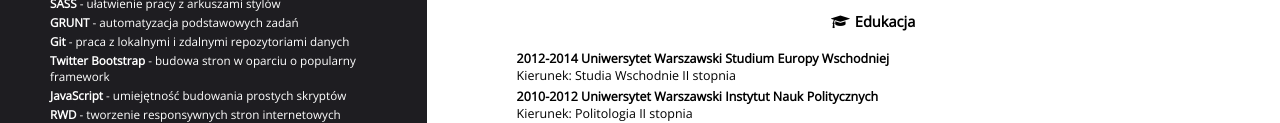
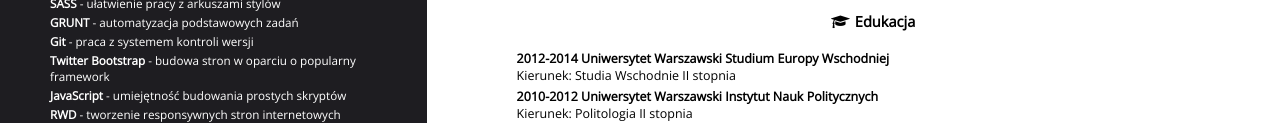
Before and after one commit to czerwin88/Portfolio, a plain HTML site: page index.html in a window 1280 px wide. Shown: the part 442-565 px from the top of the page. Drawn offline with nearby package versions, Linux system fonts and the light colour scheme.

Commit message:
Last fix I hope

```diff
--- a/index.html
+++ b/index.html
@@ -27,7 +27,7 @@
                         <li><b>CSS3</b> - nadawanie stronom wyglądu</li>
                         <li><b>SASS</b> - ułatwienie pracy z arkuszami stylów</li>
                         <li><b>GRUNT</b> - automatyzacja podstawowych zadań</li>
-                        <li><b>Git</b> - praca z lokalnymi i zdalnymi repozytoriami danych</li>
+                        <li><b>Git</b> - praca z systemem kontroli wersji</li>
                         <li><b>Twitter Bootstrap</b> - budowa stron w oparciu o popularny framework</li>
                         <li><b>JavaScript</b> - umiejętność budowania prostych skryptów</li>
                         <li><b>RWD</b> - tworzenie responsywnych stron internetowych</li>
```
Also changed, not shown: 1 other file.
